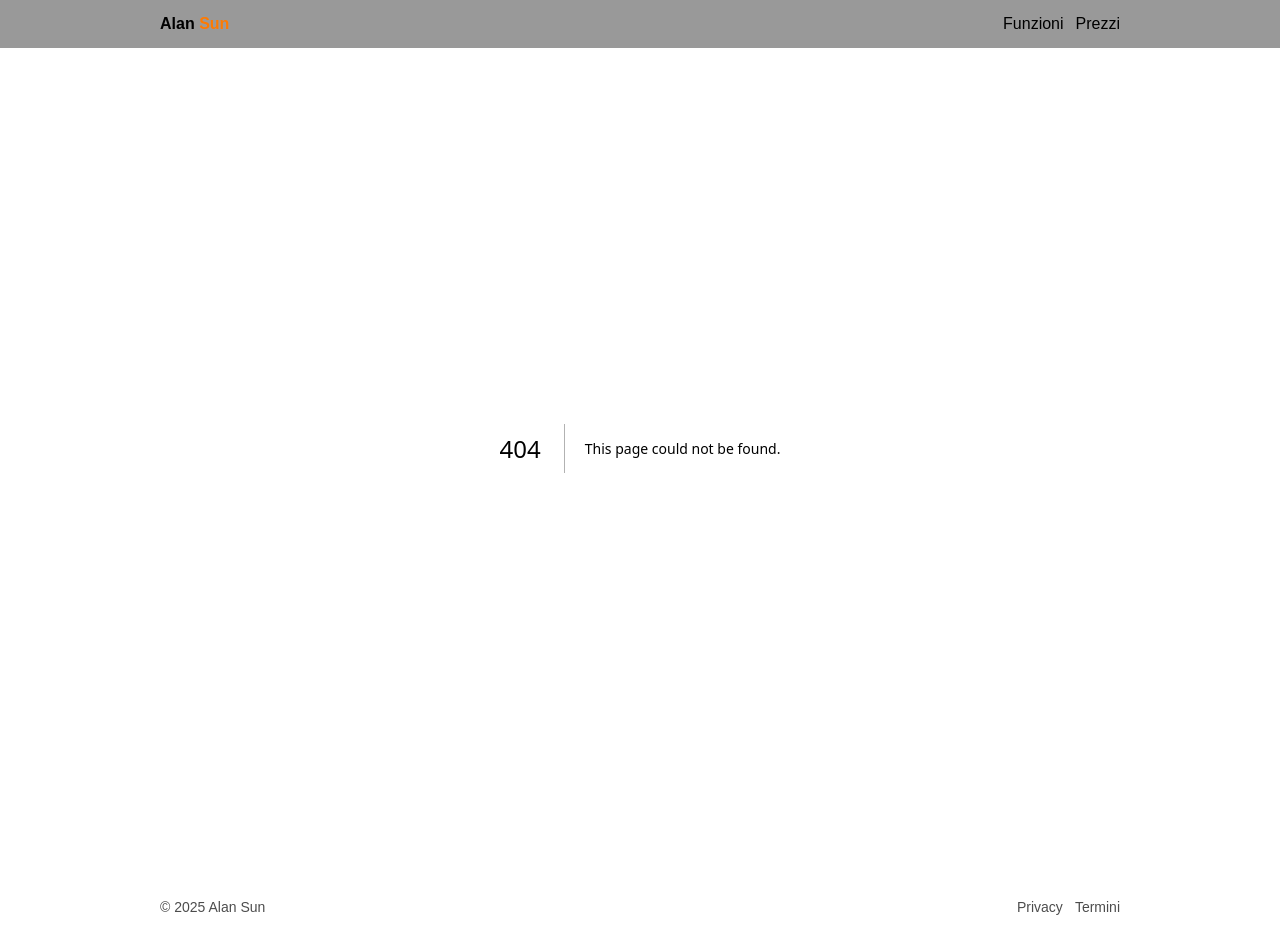
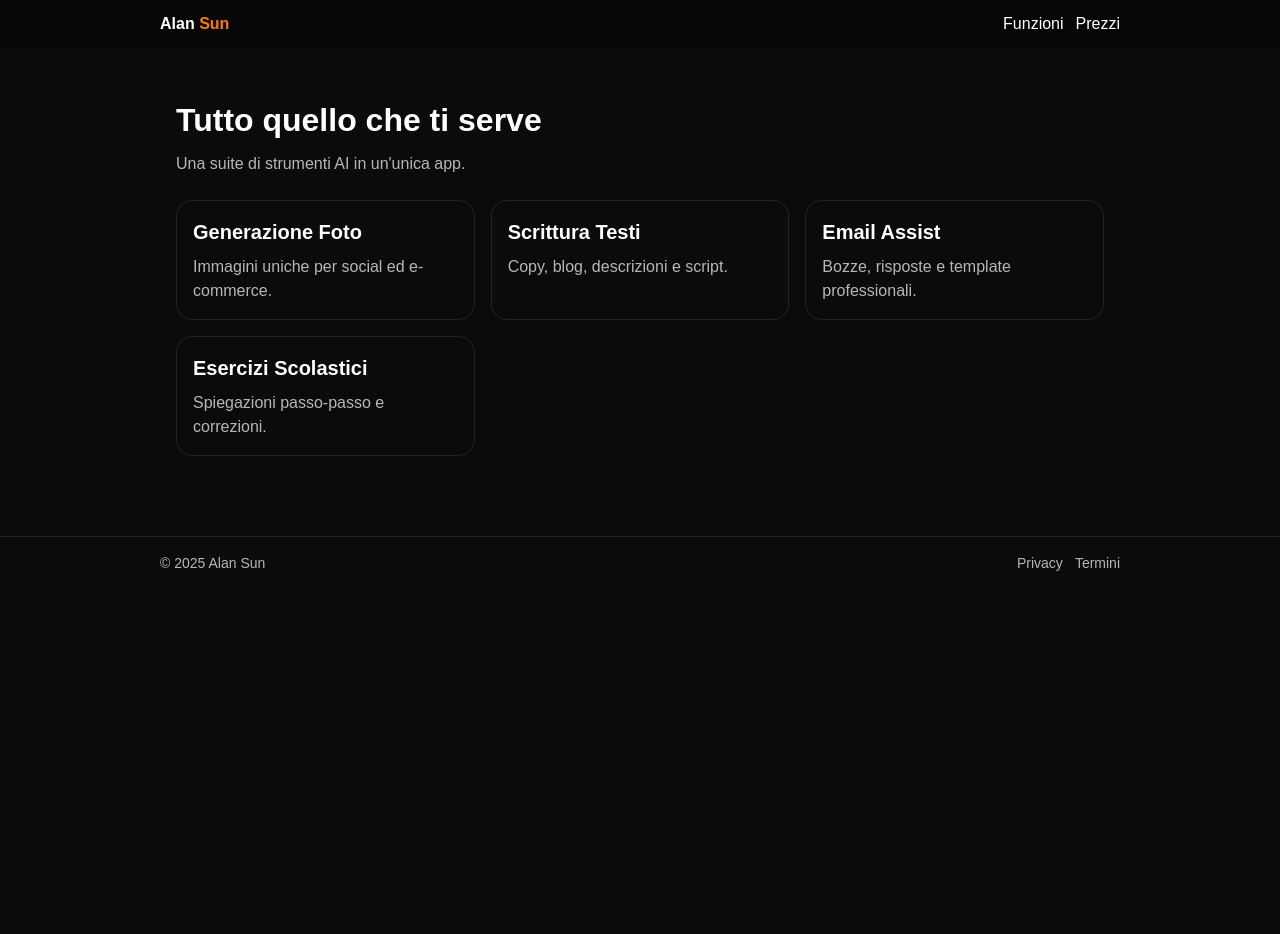
Before and after one commit to alansunAI/alan-sun, a Next.js app: page /features in a window 1280 px wide. Before the commit this address had no page. After the commit the page ends 800 px from the top, so only its background shows below. Built offline with nearby package versions, Linux system fonts and the light colour scheme.

Commit message:
Create page.js

```diff
--- /dev/null
+++ b/app/features/page.js
@@ -0,0 +1,24 @@
+export const metadata = { title: "Funzioni — Alan Sun" };
+
+export default function Features() {
+  const features = [
+    { title: "Generazione Foto", desc: "Immagini uniche per social ed e-commerce." },
+    { title: "Scrittura Testi", desc: "Copy, blog, descrizioni e script." },
+    { title: "Email Assist", desc: "Bozze, risposte e template professionali." },
+    { title: "Esercizi Scolastici", desc: "Spiegazioni passo-passo e correzioni." }
+  ];
+  return (
+    <main style={{maxWidth:960, margin:"0 auto", padding:"3rem 1rem"}}>
+      <h1 style={{fontSize:32, fontWeight:800}}>Tutto quello che ti serve</h1>
+      <p style={{opacity:.7, marginTop:8}}>Una suite di strumenti AI in un'unica app.</p>
+      <div style={{display:"grid", gap:16, gridTemplateColumns:"repeat(auto-fit,minmax(240px,1fr))", marginTop:24}}>
+        {features.map(f=>(
+          <div key={f.title} style={{border:"1px solid rgba(255,255,255,.1)", borderRadius:16, padding:16}}>
+            <h3 style={{fontSize:20, fontWeight:700}}>{f.title}</h3>
+            <p style={{opacity:.7, marginTop:8}}>{f.desc}</p>
+          </div>
+        ))}
+      </div>
+    </main>
+  );
+}
```
